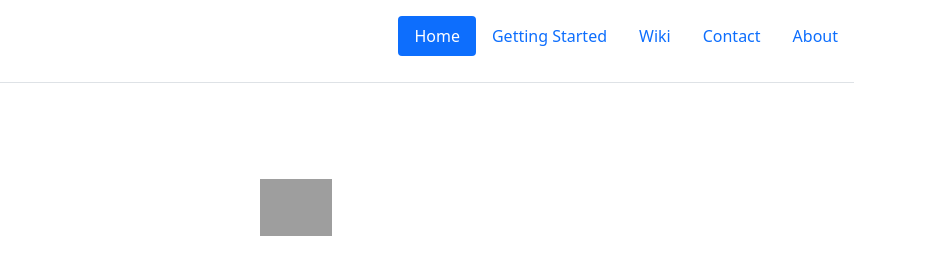
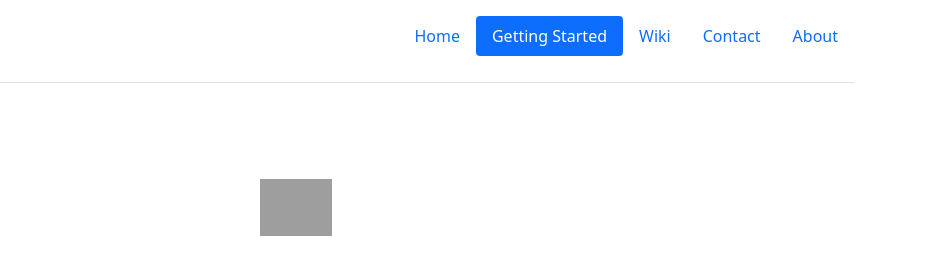
Before and after one commit to mjk134/MinecraftWiki, a plain HTML site: page GettingStarted/index.html in a window 1280 px wide. Shown: the top 257 px of the page, 344-1280 px from the left. Drawn offline with nearby package versions, Linux system fonts and the light colour scheme; grey boxes are pictures that could not be loaded.

Commit message:
Update index.html

```diff
--- a/GettingStarted/index.html
+++ b/GettingStarted/index.html
@@ -33,8 +33,8 @@ background: #00FFFF;
       </a>
 
       <ul class="nav nav-pills">
-        <li class="nav-item"><a href="#" class="nav-link active" aria-current="page">Home</a></li>
-        <li class="nav-item"><a href="#" class="nav-link">Getting Started</a></li>
+        <li class="nav-item"><a href="/MinecraftWiki/" class="nav-link">Home</a></li>
+        <li class="nav-item"><a href="#" class="nav-link active" aria-current="page">Getting Started</a></li>
         <li class="nav-item"><a href="#" class="nav-link">Wiki</a></li>
         <li class="nav-item"><a href="#" class="nav-link">Contact</a></li>
         <li class="nav-item"><a href="#" class="nav-link">About</a></li>
```
